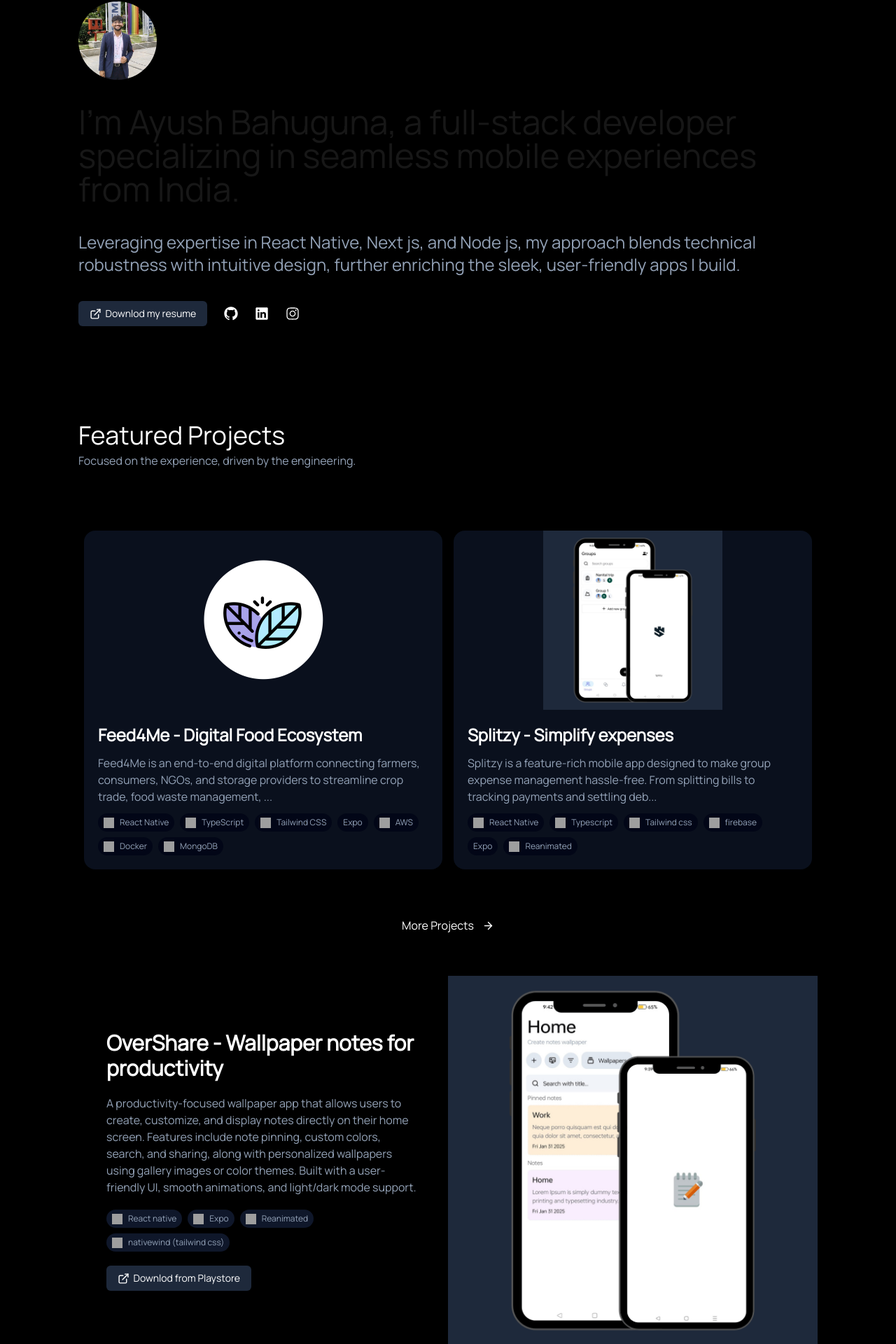
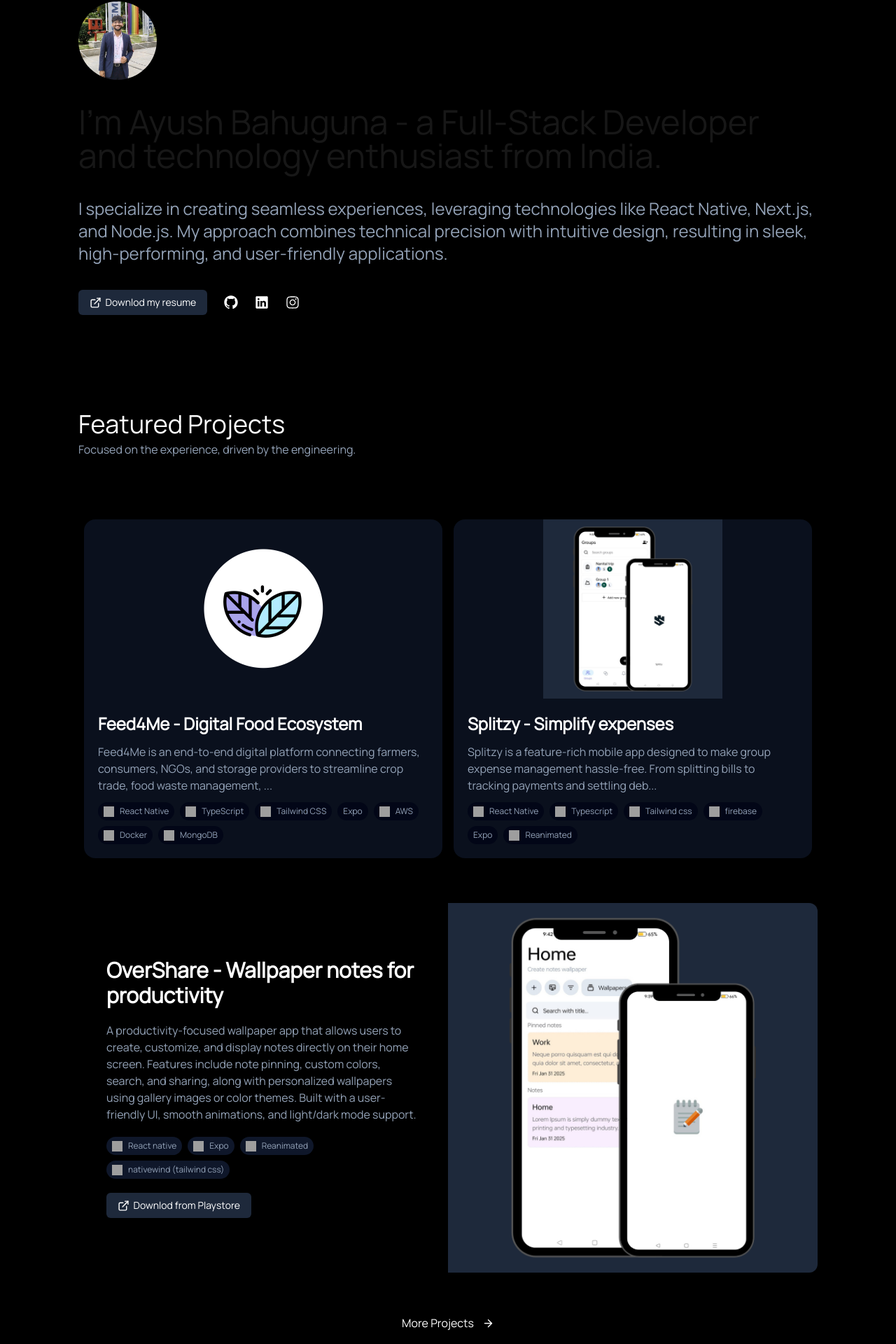
Before and after one commit to ayush735bahuguna/portfolio, a Next.js app: page / in a window 1280 px wide. Shown: the part 150-2070 px from the top of the page at 70% size. Built offline with nearby package versions, Linux system fonts and the light colour scheme; grey boxes are pictures that could not be loaded.

Commit message:
improve hover effectd

```diff
--- a/app/layout.tsx
+++ b/app/layout.tsx
@@ -27,9 +27,11 @@ export default function RootLayout({
   return (
     <html lang="en">
       <body className={`${manRopeFont.className} antialiased`}>
-        <Navbar />
-        {children}
-        <Footer />
+        <div className="max-w-7xl mx-auto">
+          <Navbar />
+          {children}
+          <Footer />
+        </div>
         <Analytics />
       </body>
     </html>
--- a/app/page.tsx
+++ b/app/page.tsx
@@ -4,9 +4,9 @@ import React from "react";
 
 export default function page() {
   return (
-    <div className="max-w-7xl mx-auto">
+    <>
       <Hero />
       <Projects />
-    </div>
+    </>
   );
 }
--- a/components/Home/Components/Projects/ProjectCard.tsx
+++ b/components/Home/Components/Projects/ProjectCard.tsx
@@ -22,13 +22,19 @@ export default function ProjectCard({
     <Link
       href={link ? link : "/Project?slug=" + slug}
       target="_blank"
-      className="md:w-1/2 p-2 "
+      className="md:w-1/2 p-2 group"
     >
       <div
-        className="bg-slate-900/70 rounded-2xl flex flex-col hover:scale-95 transition-all
+        className="bg-slate-900/70 hover:bg-slate-900 transition-colors rounded-2xl flex flex-col
        items-center justify-between max-md:justify-center flex-wrap-reverse overflow-hidden"
       >
-        <Image src={imageUrl} className="w-1/2 h-auto contain" alt="" />
+        <div className="w-1/2 overflow-hidden">
+          <Image
+            src={imageUrl}
+            className=" h-auto contain group-hover:scale-125 transition-all"
+            alt=""
+          />
+        </div>
 
         <div className="p-5 gap-3 flex-col flex">
           <p className="text-2xl font-semibold text-white">{name}</p>
--- a/components/Home/Hero.tsx
+++ b/components/Home/Hero.tsx
@@ -21,13 +21,14 @@ export default function Hero() {
         alt="profile pic"
       />
       <p className="text-5xl text-whitesmoke max-md:text-3xl">
-        I&apos;m Ayush Bahuguna, a full-stack developer specializing in seamless
-        mobile experiences from India.
+        I&apos;m Ayush Bahuguna - a Full-Stack Developer and technology
+        enthusiast from India.
       </p>
       <p className="text-2xl text-slate-400 max-md:text-base">
-        Leveraging expertise in React Native, Next js, and Node js, my approach
-        blends technical robustness with intuitive design, further enriching the
-        sleek, user-friendly apps I build.
+        I specialize in creating seamless experiences, leveraging technologies
+        like React Native, Next.js, and Node.js. My approach combines technical
+        precision with intuitive design, resulting in sleek, high-performing,
+        and user-friendly applications.
       </p>
 
       <div className="flex items-center justify-center gap-6">
--- a/components/Home/Projects.tsx
+++ b/components/Home/Projects.tsx
@@ -93,16 +93,8 @@ export default function Projects() {
         />
       </div>
 
-      <Link
-        href={"/Projects"}
-        className="flex p-5 justify-center items-center flex-row my-10 hover:underline gap-3 cursor-pointer text-white"
-      >
-        <p>More Projects</p>
-        <ArrowRight size={17} />
-      </Link>
-
-      <div className="flex flex-row max-md:flex-col-reverse mb-24">
-        <div className="flex flex-col p-10 max-md:p-2 max-md:pt-5 items-start justify-center gap-5">
+      <div className="flex flex-row max-md:flex-col-reverse mt-14 group hover:bg-slate-900 cursor-pointer transition-all rounded-xl overflow-hidden">
+        <div className="flex flex-col w-1/2 max-md:w-full  p-10 max-md:p-2 max-md:pt-5 items-start justify-center gap-5">
           <p className="text-3xl font-semibold text-white">
             OverShare - Wallpaper notes for productivity
           </p>
@@ -165,12 +157,21 @@ export default function Projects() {
             </Button>
           </Link>
         </div>
-        <Image
-          src={OverShareImage}
-          className="w-1/2 max-md:w-full h-auto contain"
-          alt=""
-        />
+        <div className="overflow-hidden w-1/2 max-md:w-full ">
+          <Image
+            src={OverShareImage}
+            className="h-auto contain group-hover:scale-125 transition-all"
+            alt=""
+          />
+        </div>
       </div>
+      <Link
+        href={"/Projects"}
+        className="flex p-5 justify-center items-center flex-row my-10 hover:underline gap-3 cursor-pointer text-white"
+      >
+        <p>More Projects</p>
+        <ArrowRight size={17} />
+      </Link>
     </div>
   );
 }
--- a/components/Navbar.tsx
+++ b/components/Navbar.tsx
@@ -6,7 +6,7 @@ import { Code, FileJson2Icon, FolderCodeIcon, MailIcon } from "lucide-react";
 
 export default function Navbar() {
   return (
-    <nav className="sticky md:px-28 max-md:px-5 top-0 backdrop-blur-sm h-14 bg-slate-950/65 p-5 flex justify-between items-center gap-5 border-b-2 border-gray-900 overflow-x-scroll overflow-y-hidden z-50">
+    <nav className="sticky md:px-28 max-md:px-5 top-0 backdrop-blur-sm h-14 bg-slate-950/65 p-5 flex justify-between items-center gap-4 border-b-2 border-gray-900 overflow-x-scroll overflow-y-hidden z-50">
       <Link href={"/#Home"}>
         <p>Ayush bahuguna</p>
       </Link>
```
